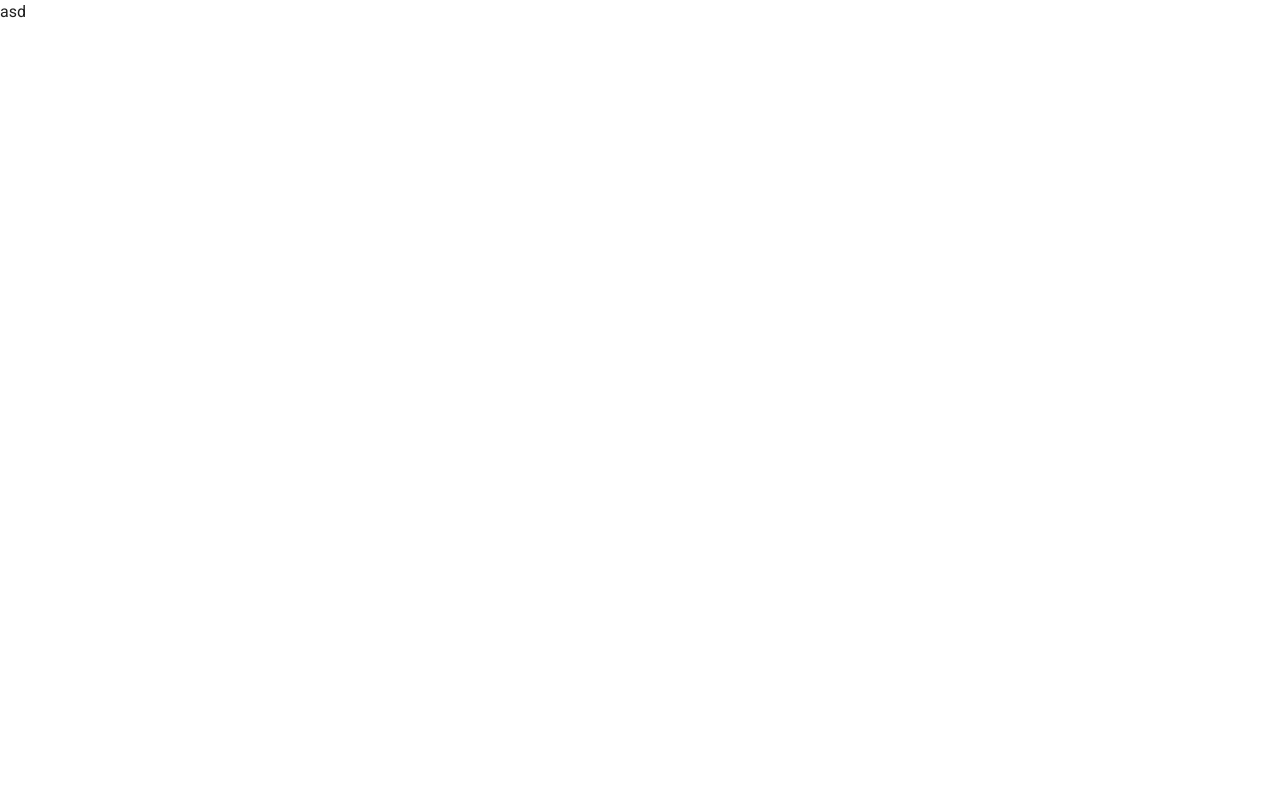
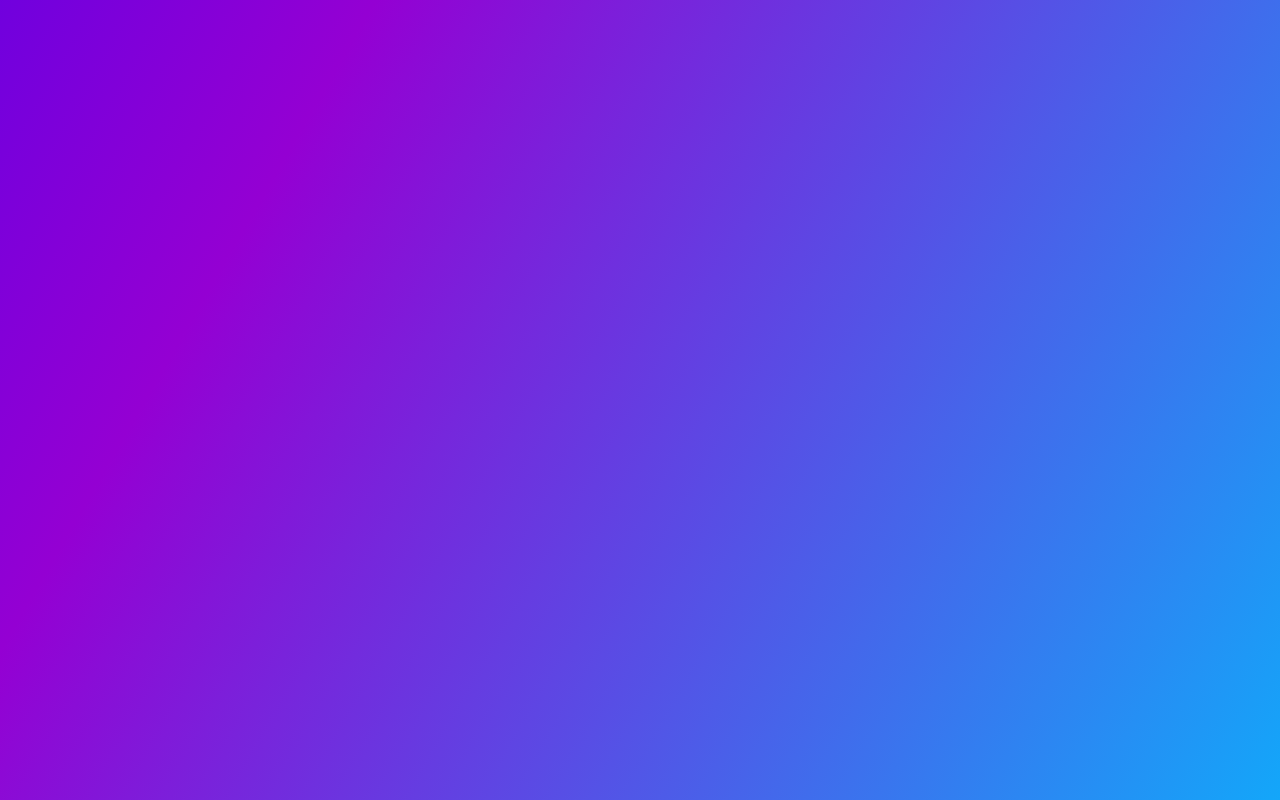
Before and after one commit to NaveenDanj/drop-frontend, a Vue app: page / in a window 1280 px wide. Built offline with nearby package versions, Linux system fonts and the light colour scheme.

Commit message:
added changes to homepage

```diff
--- a/src/views/Home.vue
+++ b/src/views/Home.vue
@@ -1,12 +1,30 @@
+
 <template>
-  <div>
-    asd
-  </div>
+  <div style="min-height: 100vh" class="gradient-background"></div>
 </template>
 
 <script>
+export default {
+  name: "Home",
+};
+</script>
 
-export default {
-  name: 'Home',
+<style scoped>
+.gradient-background {
+  background: linear-gradient(300deg, deepskyblue, darkviolet, blue);
+  background-size: 180% 180%;
+  animation: gradient-animation 18s ease infinite;
 }
-</script>
+
+@keyframes gradient-animation {
+  0% {
+    background-position: 0% 50%;
+  }
+  50% {
+    background-position: 100% 50%;
+  }
+  100% {
+    background-position: 0% 50%;
+  }
+}
+</style>
```
